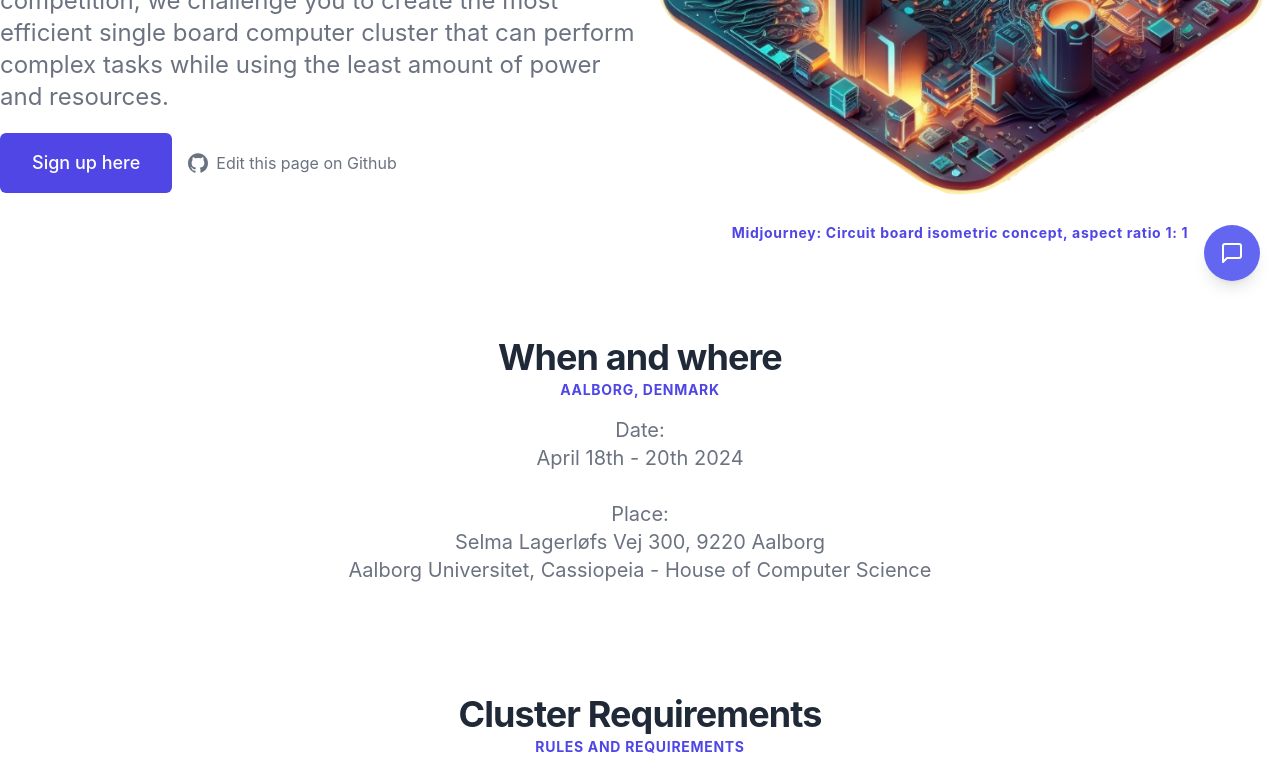
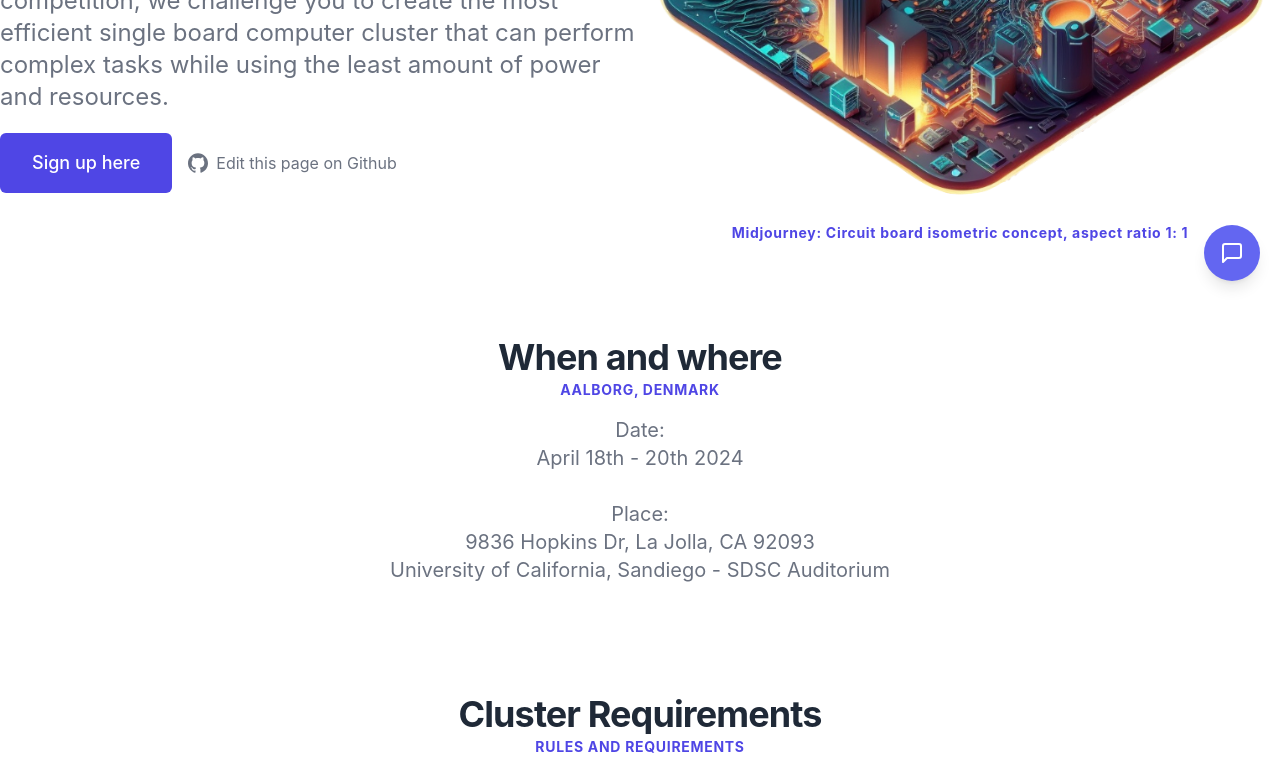
Before and after one commit to aalborg-supercomputer-klubben/sbcc-site, a Next.js app: page / in a window 1280 px wide. Shown: the part 499-1275 px from the top of the page. Built offline with nearby package versions, Linux system fonts and the light colour scheme; no server answers.

Commit message:
update 2024 venue

```diff
--- a/pages/index.tsx
+++ b/pages/index.tsx
@@ -28,9 +28,9 @@ const IndexPage = () => {
                 April 18th - 20th 2024
                 <br></br><br></br>
                 Place:<br></br>
-                Selma Lagerløfs Vej 300, 9220 Aalborg
+                9836 Hopkins Dr, La Jolla, CA 92093
                 <br></br>
-                Aalborg Universitet, Cassiopeia - House of Computer Science
+                University of California, Sandiego - SDSC Auditorium
             </SectionTitle>
             <SectionTitle
                 pretitle="Rules and Requirements"
```
